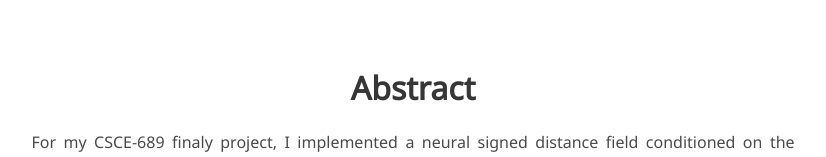
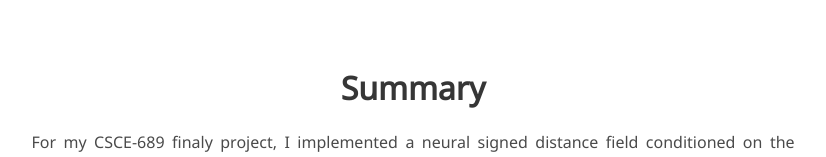
Before and after one commit to ryanzesch/ryanzesch.github.io, a plain HTML site: page imsmpl/imsmpl.html in a window 1280 px wide. Shown: the part 962-1119 px from the top of the page, without its empty margins (227-1053 px from the left). Drawn offline with nearby package versions, Linux system fonts and the light colour scheme; some icons are missing; a web font is replaced by a local one.

Commit message:
abstract->summary

```diff
--- a/imsmpl/imsmpl.html
+++ b/imsmpl/imsmpl.html
@@ -103,7 +103,7 @@
     <!-- Abstract. -->
     <div class="columns is-centered has-text-centered">
       <div class="column is-four-fifths">
-        <h2 class="title is-3">Abstract</h2>
+        <h2 class="title is-3">Summary</h2>
         <div class="content has-text-justified">
           <p>
             For my CSCE-689 finaly project, I implemented a neural signed distance field conditioned on the <a href="https://smpl-x.is.tue.mpg.de/">SMPL-X</a>
```
